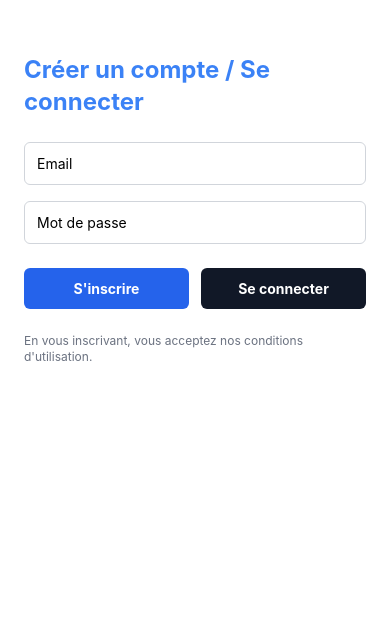
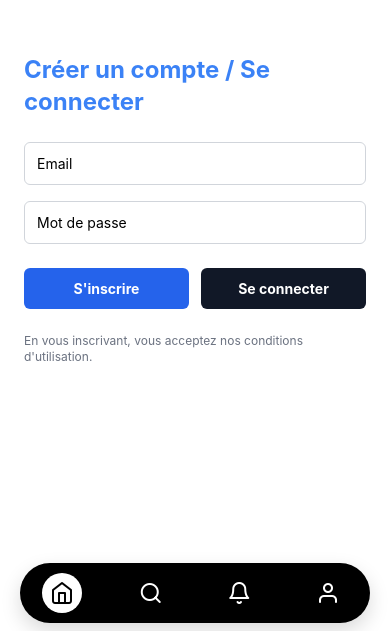
Before and after one commit to AirKyzzZ/noctis, a React Native app: screen / in a window 390 px wide. Shown: the part 213-844 px from the top of the page. Built offline with nearby package versions, Linux system fonts and the light colour scheme; no server answers.

Commit message:
feat: integrate BottomNavbar component and update app layout with new background color

```diff
--- a/App.tsx
+++ b/App.tsx
@@ -3,8 +3,10 @@ import { Text, TextInput, View, Pressable, Alert } from 'react-native';
 import { useFonts } from 'expo-font';
 import { SafeAreaProvider, SafeAreaView } from 'react-native-safe-area-context';
 import './global.css';
-import { useEffect, useState } from 'react';
+import { useEffect, useMemo, useState } from 'react';
 import supabase from './supabase/client';
+import BottomNavbar from './components/BottomNavbar';
+import type { BottomTabItem } from './components/BottomNavbar';
 
 export default function App() {
   const [fontsLoaded] = useFonts({
@@ -89,7 +91,7 @@ export default function App() {
 
   return (
     <SafeAreaProvider>
-      <SafeAreaView className="flex-1 items-center justify-center bg-white px-6">
+      <SafeAreaView className="flex-1 items-center justify-center bg-background px-6">
         {!userEmail ? (
           <View className="w-full max-w-md gap-4">
             <Text className="text-2xl font-bold text-blue-500 mb-2">Créer un compte / Se connecter</Text>
@@ -144,7 +146,29 @@ export default function App() {
           </View>
         )}
         <StatusBar style="auto" />
+        <BottomTabsDemo />
       </SafeAreaView>
     </SafeAreaProvider>
   );
 }
+
+function BottomTabsDemo() {
+  const [active, setActive] = useState('home');
+  const tabs = useMemo<BottomTabItem[]>(
+    () => [
+      { key: 'home', icon: 'home' as const, label: 'Accueil' },
+      { key: 'search', icon: 'search' as const, label: 'Recherche' },
+      { key: 'bell', icon: 'bell' as const, label: 'Notifications' },
+      { key: 'user', icon: 'user' as const, label: 'Profil' },
+    ],
+    []
+  );
+
+  return (
+    <BottomNavbar
+      tabs={tabs}
+      activeKey={active}
+      onTabPress={setActive}
+    />
+  );
+}
--- /dev/null
+++ b/components/BottomNavbar.tsx
@@ -0,0 +1,85 @@
+import React from 'react';
+import { View, Pressable, useColorScheme } from 'react-native';
+import { useSafeAreaInsets } from 'react-native-safe-area-context';
+import { Feather } from '@expo/vector-icons';
+
+type FeatherIconName = keyof typeof Feather.glyphMap;
+
+export type BottomTabItem = {
+  key: string;
+  icon: FeatherIconName;
+  label?: string;
+};
+
+type BottomNavbarProps = {
+  tabs: BottomTabItem[];
+  activeKey: string;
+  onTabPress?: (key: string) => void;
+};
+
+export default function BottomNavbar(props: BottomNavbarProps) {
+  const { tabs, activeKey, onTabPress } = props;
+  const insets = useSafeAreaInsets();
+  const colorScheme = useColorScheme();
+
+  const containerPaddingBottom = Math.max(insets.bottom, 8);
+  const isDark = colorScheme === 'dark';
+  const containerBgColor = isDark ? '#FFFFFF' : '#000000';
+  const inactiveIconColor = isDark ? '#000000' : '#FFFFFF';
+
+  return (
+    <View
+      pointerEvents="box-none"
+      className="absolute left-0 right-0"
+      style={{ bottom: 0, paddingBottom: containerPaddingBottom }}
+    >
+      <View className="px-5">
+        <View
+          className="mx-auto w-full rounded-full"
+          style={{
+            maxWidth: 520,
+            paddingVertical: 10,
+            paddingHorizontal: 14,
+            backgroundColor: containerBgColor,
+            shadowColor: '#000',
+            shadowOpacity: colorScheme === 'dark' ? 0.55 : 0.15,
+            shadowOffset: { width: 0, height: 8 },
+            shadowRadius: 20,
+            elevation: 14,
+          }}
+        >
+          <View className="flex-row items-center justify-between">
+            {tabs.map((tab) => {
+              const isActive = tab.key === activeKey;
+              const circleFillColor = isActive ? (isDark ? '#000000' : '#FFFFFF') : 'transparent';
+              const iconColor = isActive ? (isDark ? '#FFFFFF' : '#000000') : inactiveIconColor;
+
+              return (
+                <Pressable
+                  key={tab.key}
+                  accessibilityRole="button"
+                  accessibilityLabel={tab.label ?? tab.key}
+                  onPress={() => onTabPress?.(tab.key)}
+                  hitSlop={12}
+                  className="items-center justify-center rounded-full"
+                  style={{ width: 56, height: 40 }}
+                >
+                  <View
+                    className="items-center justify-center rounded-full"
+                    style={{
+                      width: 40,
+                      height: 40,
+                      backgroundColor: circleFillColor,
+                    }}
+                  >
+                    <Feather name={tab.icon} size={24} color={iconColor} />
+                  </View>
+                </Pressable>
+              );
+            })}
+          </View>
+        </View>
+      </View>
+    </View>
+  );
+}
--- a/package.json
+++ b/package.json
@@ -16,6 +16,7 @@
     "test": "jest --ci --coverage --passWithNoTests"
   },
   "dependencies": {
+    "@expo/vector-icons": "^15.0.2",
     "@react-native-async-storage/async-storage": "^2.2.0",
     "@supabase/supabase-js": "^2.58.0",
     "expo": "~54.0.10",
```
Also changed, not shown: 2 other files (tests, documents, lock files or other folders).
